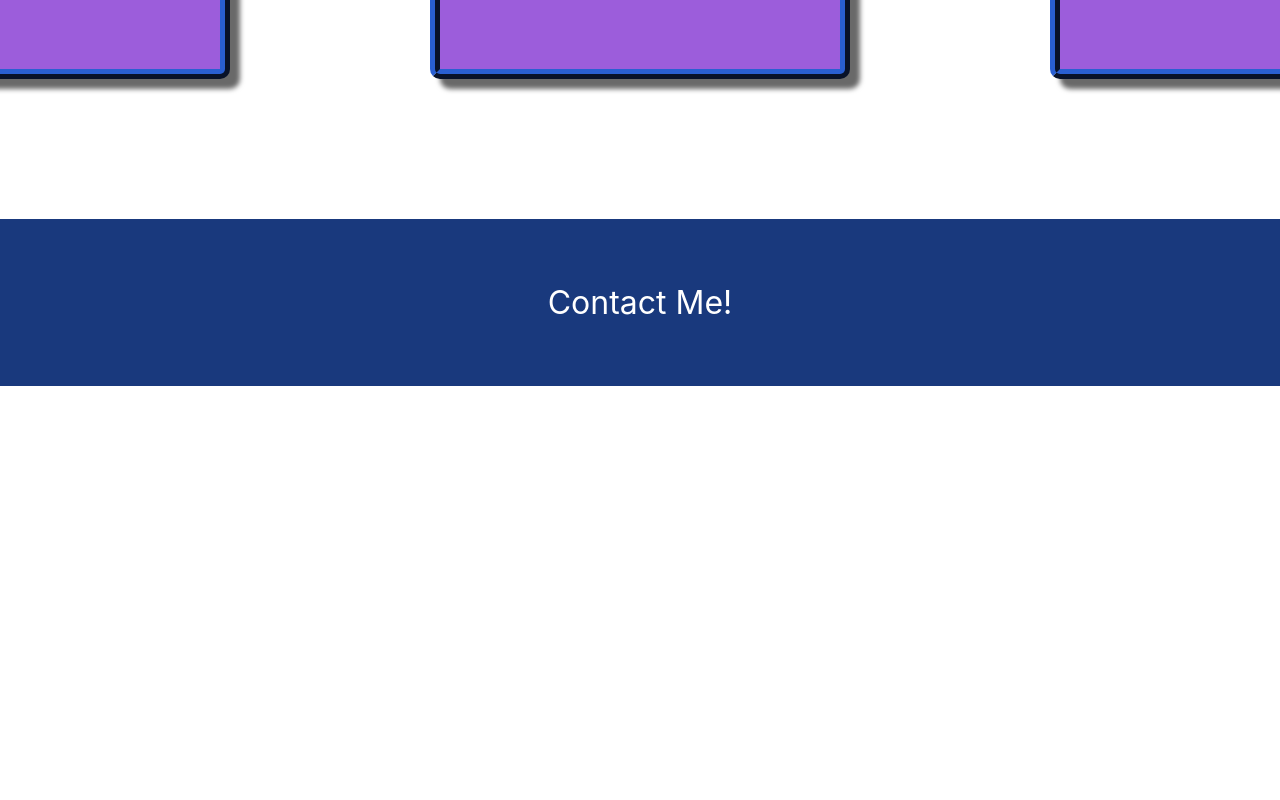
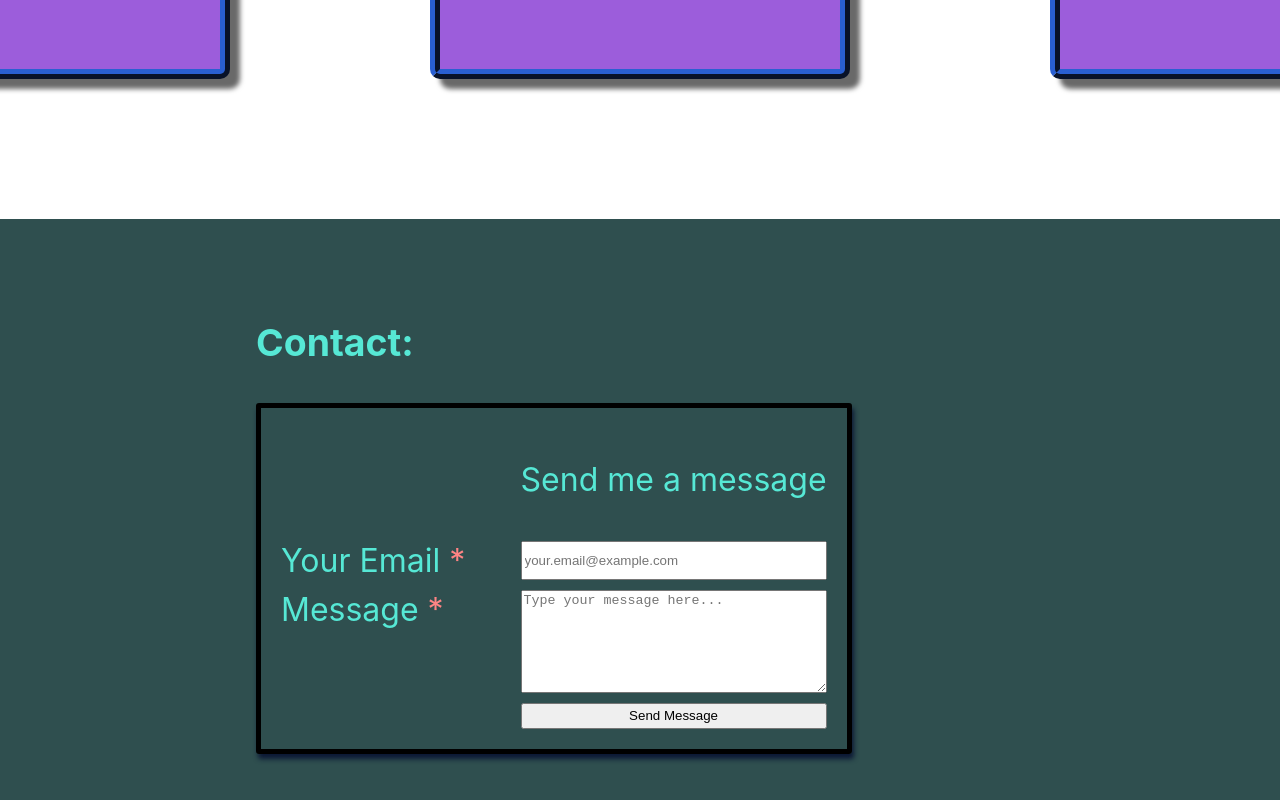
Before and after one commit to Ejguzman3988/portfolio-website, a React (Create React App) app: page / in a window 1280 px wide. Shown: the part 2294-3094 px from the top of the page. Before the commit the page ends 2680 px from the top, so only its background shows below. Built offline with nearby package versions, Linux system fonts and the light colour scheme; data requests are answered from the project's data file.

Commit message:
Creates and sets up email-js to allow people to contact me

```diff
--- a/package.json
+++ b/package.json
@@ -6,6 +6,7 @@
     "@testing-library/jest-dom": "^5.11.4",
     "@testing-library/react": "^11.1.0",
     "@testing-library/user-event": "^12.1.10",
+    "emailjs-com": "^3.2.0",
     "react": "^17.0.2",
     "react-dom": "^17.0.2",
     "react-scripts": "4.0.3",
--- a/public/index.html
+++ b/public/index.html
@@ -24,7 +24,7 @@
       work correctly both with client-side routing and a non-root public URL.
       Learn how to configure a non-root public URL by running `npm run build`.
     -->
-    <title>React App</title>
+    <title>EG Portfolio</title>
   </head>
   <body>
     <noscript>You need to enable JavaScript to run this app.</noscript>
--- a/src/components/Contact/Contact.css
+++ b/src/components/Contact/Contact.css
@@ -1,9 +1,54 @@
 .contact {
-  background: var(--navy);
-  color: white;
+  background: darkslategray;
+  color: var(--blue-green);
+  display: flex;
+  font-size: 2em;
+  padding: 5% 20% 5% 20%;
+}
+
+.contact__form {
+  padding: 20px;
+  border: 5px black solid;
+  border-radius: 3px;
+  box-shadow: 2px 5px 5px #0c1835;
+  display: grid;
+  grid-template-areas:
+    "error    header"
+    "emailL   emailI"
+    "messageL messageI"
+    "null     btn";
+  grid-template-columns: 1.5fr 2fr;
+  grid-template-rows: 1fr 0.2fr 1fr 0.25fr;
+  grid-gap: 10px;
+}
+
+.label-email {
+  grid-area: emailL;
+}
+.contact__form #email {
+  grid-area: emailI;
+}
+.label-message {
+  grid-area: messageL;
+}
+.contact__form #message {
+  grid-area: messageI;
+}
+
+.contact__form .btn {
+  grid-area: btn;
+}
+.contact__form p {
+  grid-area: header;
+}
+
+.contact__errors {
+  grid-area: error;
+  color: #ff8484;
+  font-size: 0.5em;
+  font-weight: bolder;
   display: flex;
   justify-content: center;
   align-items: center;
-  font-size: 2em;
-  padding: 5% 20% 5% 20%;
+  text-align: center;
 }
--- a/src/components/Contact/Contact.js
+++ b/src/components/Contact/Contact.js
@@ -1,8 +1,13 @@
 import React from "react";
 import "./Contact.css";
+import EmailForm from "./EmailForm";
 
 const Contact = () => {
-  return <div className="contact">Contact Me!</div>;
+  return (
+    <div className="contact">
+      <EmailForm />
+    </div>
+  );
 };
 
 export default Contact;
--- /dev/null
+++ b/src/components/Contact/EmailForm.js
@@ -0,0 +1,113 @@
+import React, { useState } from "react";
+import emailjs from "emailjs-com";
+import { PulseLoader } from "react-spinners";
+
+// TODO: DRY Up This Form
+const EmailForm = () => {
+  const defaultState = {
+    emailAddress: "",
+    message: "",
+    sending: false,
+    btn: "Send Message",
+  };
+
+  const [email, setEmail] = useState(defaultState);
+  // Handle empty requests and also find email checker
+  const [errors, setErrors] = useState("");
+
+  const sendFeedback = (templateId, variables) => {
+    setEmail({ ...email, sending: true, btn: "Sending" });
+    emailjs
+      .send(
+        process.env.REACT_APP_SERVICE_ID,
+        templateId,
+        variables,
+        process.env.REACT_APP_USER_ID
+      )
+      .then((res) => {
+        setEmail({
+          ...email,
+          btn: ["Email successfully sent! ", <span>&#9989;</span>],
+        });
+        setTimeout(() => setEmail(() => defaultState), 3000);
+      })
+      .catch((err) =>
+        console.error(
+          "Oh well, you failed. Here some thoughts on the error that occured:",
+          err
+        )
+      );
+  };
+
+  const handleSubmit = (e) => {
+    e.preventDefault();
+
+    // uses regex to check if a string is an email
+    const re =
+      /^(([^<>()[\]\\.,;:\s@"]+(\.[^<>()[\]\\.,;:\s@"]+)*)|(".+"))@((\[[0-9]{1,3}\.[0-9]{1,3}\.[0-9]{1,3}\.[0-9]{1,3}\])|(([a-zA-Z\-0-9]+\.)+[a-zA-Z]{2,}))$/;
+    const notEmail = () => !re.test(String(email.emailAddress).toLowerCase());
+
+    // TODO: Change the wording for error messaging
+    if (email.emailAddress === "" && email.message === "")
+      return setErrors("Please Fill out required fields");
+    if (email.emailAddress === "" || notEmail())
+      return setErrors("Please provide a proper email");
+    if (email.message === "")
+      return setErrors("Please add a message to your email");
+    const templateId = process.env.REACT_APP_TEMPLATE_ID;
+    setErrors("");
+    sendFeedback(templateId, {
+      message_html: email.message,
+      reply_to: email.emailAddress,
+    });
+  };
+  const handleChange = (e) => {
+    const input = e.target.value;
+    const key = e.target.name;
+    setEmail({ ...email, [key]: input });
+  };
+
+  return (
+    <div className="contact__header">
+      <h3>Contact:</h3>
+      <form className="contact__form" onSubmit={handleSubmit}>
+        <p> Send me a message </p>
+        <div className="contact__errors">{errors}</div>
+        <label className="label-email" htmlFor="email">
+          Your Email <span style={{ color: "#ff8484" }}>*</span>
+        </label>
+        <input
+          type="email"
+          name="emailAddress"
+          id="email"
+          onChange={handleChange}
+          value={email.emailAddress}
+          placeholder="your.email@example.com"
+        />
+
+        <label className="label-message" htmlFor="message">
+          Message <span style={{ color: "#ff8484" }}>*</span>
+        </label>
+        <textarea
+          id="message"
+          name="message"
+          rows="5"
+          onChange={handleChange}
+          value={email.message}
+          placeholder="Type your message here..."
+        />
+
+        {email.sending ? (
+          <button className="btn">
+            {email.btn} <br />
+            <PulseLoader size="5" />
+          </button>
+        ) : (
+          <button className="btn">{email.btn}</button>
+        )}
+      </form>
+    </div>
+  );
+};
+
+export default EmailForm;
```
Also changed, not shown: 2 other files (tests, documents, lock files or other folders).
